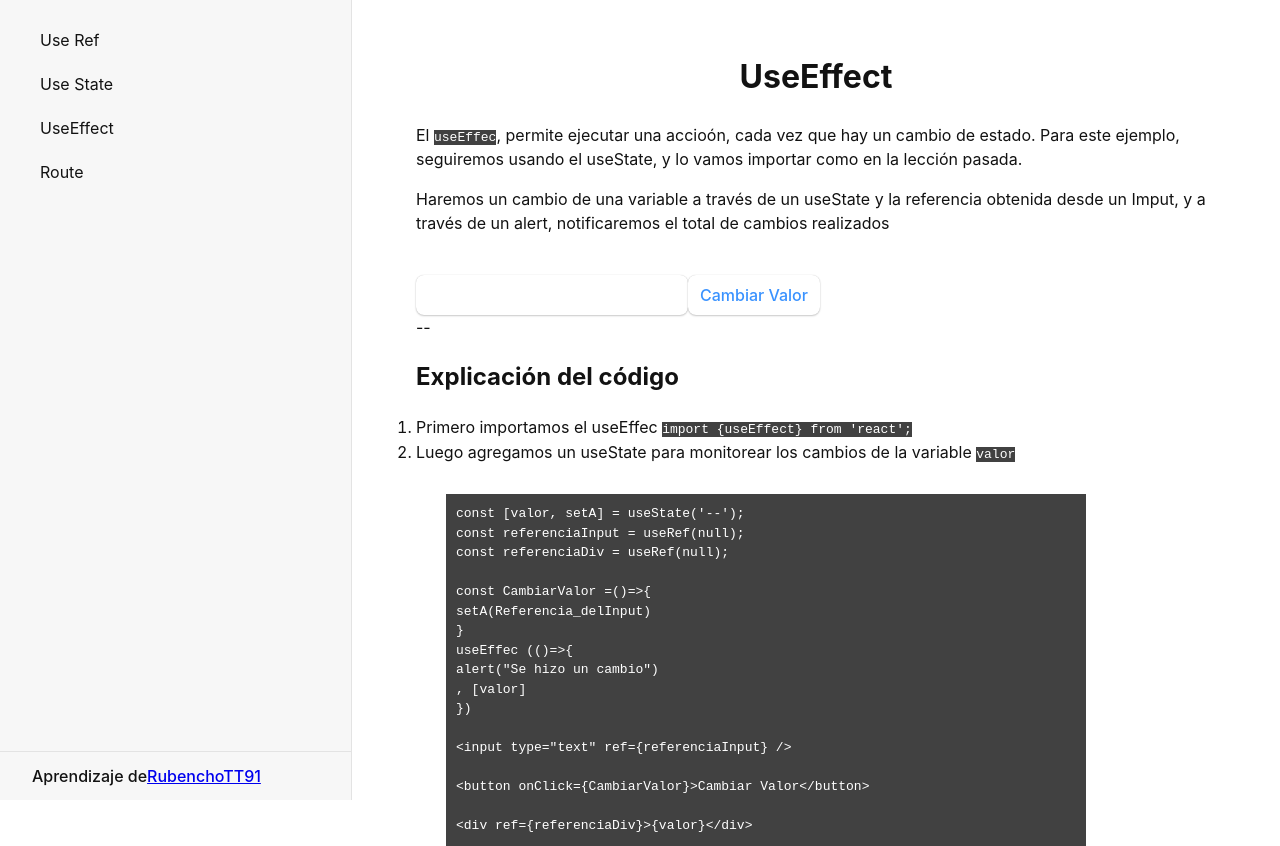
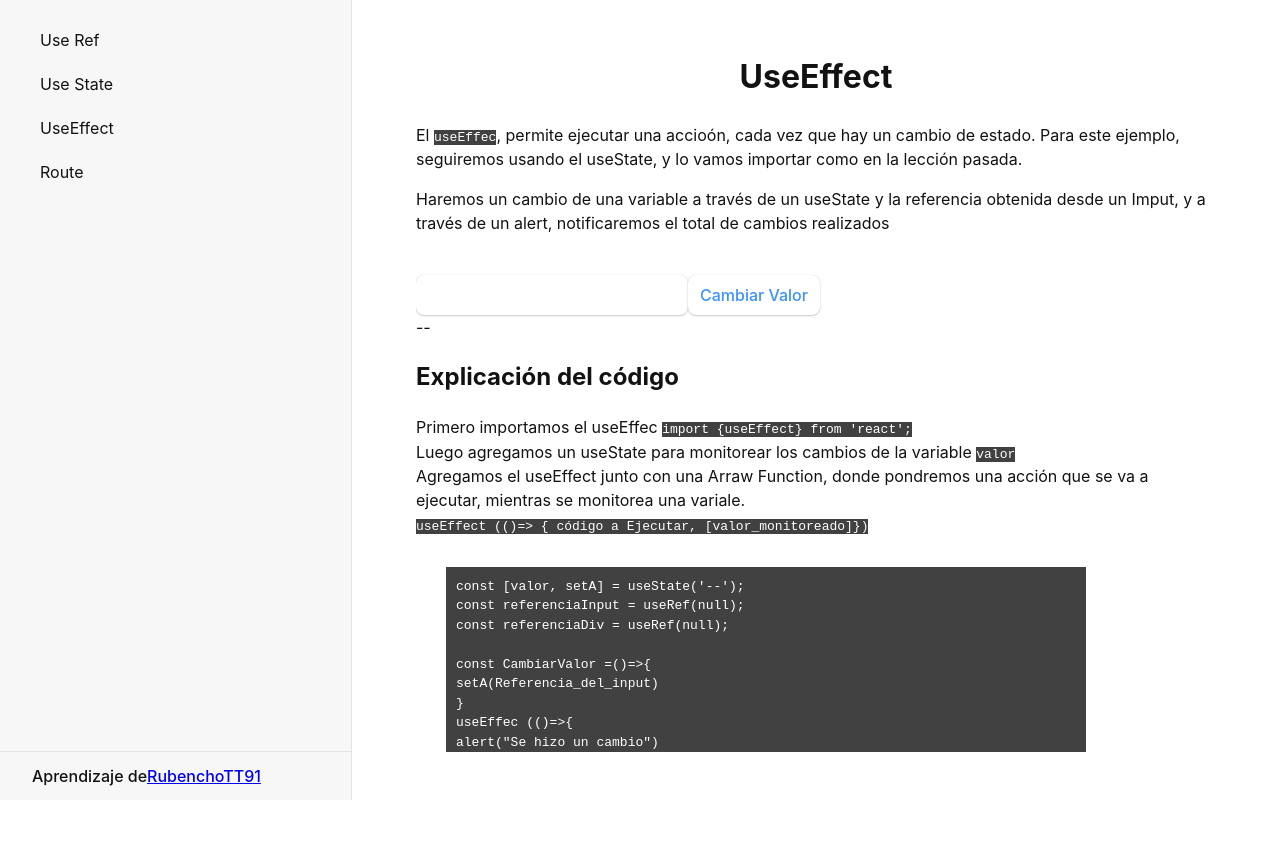
Before and after one commit to RubenTT91/leccionesReact, a React (Create React App) app: page /leccionUseEffect in a window 1280 px wide. After the commit the page ends 800 px from the top, so only its background shows below. Built offline with nearby package versions, Linux system fonts and the light colour scheme.

Commit message:
se agrega

```diff
--- a/src/routes/useEffect.jsx
+++ b/src/routes/useEffect.jsx
@@ -9,7 +9,7 @@ function LeccionUseEffect() {
 
   const referenciaInput = useRef(null);
   const referenciaDiv = useRef(null);
-  const [valor, setA] = useState('--');
+  const [valor, setA] = useState("--");
 
   const CambiarValor = () => {
     setA(referenciaInput.current.value);
@@ -20,7 +20,7 @@ function LeccionUseEffect() {
   }, [valor]);
 
   return (
-    <div>
+    <div className="contenedorPrincipal">
       <h1>UseEffect</h1>
       <p>
         El <div className="cp">useEffec</div>, permite ejecutar una accioón,
@@ -47,6 +47,12 @@ function LeccionUseEffect() {
         <li>
           Luego agregamos un useState para monitorear los cambios de la variable{" "}
           <p className="cp">{`valor`}</p> <br />
+        </li>
+        <li>
+          Agregamos el useEffect junto con una Arraw Function, donde pondremos
+          una acción que se va a ejecutar, mientras se monitorea una variale. <br/>
+          <p className="cp">{`useEffect (()=> { código a Ejecutar, [valor_monitoreado]})`}</p>
+        </li>
         <p className="codigo">
           {`const [valor, setA] = useState('--');`}
           <br />
@@ -56,7 +62,7 @@ function LeccionUseEffect() {
           <br />
           <br />
           {`const CambiarValor =()=>{ `} <br />
-            {`setA(Referencia_delInput)`} <br />
+          {`setA(Referencia_del_input)`} <br />
           {`}`}
           <br />
           {`useEffec (()=>{`}
@@ -70,11 +76,12 @@ function LeccionUseEffect() {
           <br />
           {`<input type="text" ref={referenciaInput} />`} <br />
           <br />
-            {`<button onClick={CambiarValor}>Cambiar Valor</button>`}<br/>
+          {`<button onClick={CambiarValor}>Cambiar Valor</button>`}
           <br />
-            {`<div ref={referenciaDiv}>{valor}</div>`}<br/>
+          <br />
+          {`<div ref={referenciaDiv}>{valor}</div>`}
+          <br />
         </p>
-        </li>
       </ol>
     </div>
   );
--- a/src/routes/useRef.css
+++ b/src/routes/useRef.css
@@ -31,3 +31,7 @@
     background: #414141;
     color: white;
   }
+
+  .contenedorPrincipal li{
+    list-style: circle;
+  }
```
Lines whose indentation alone changed are shown as unchanged.
